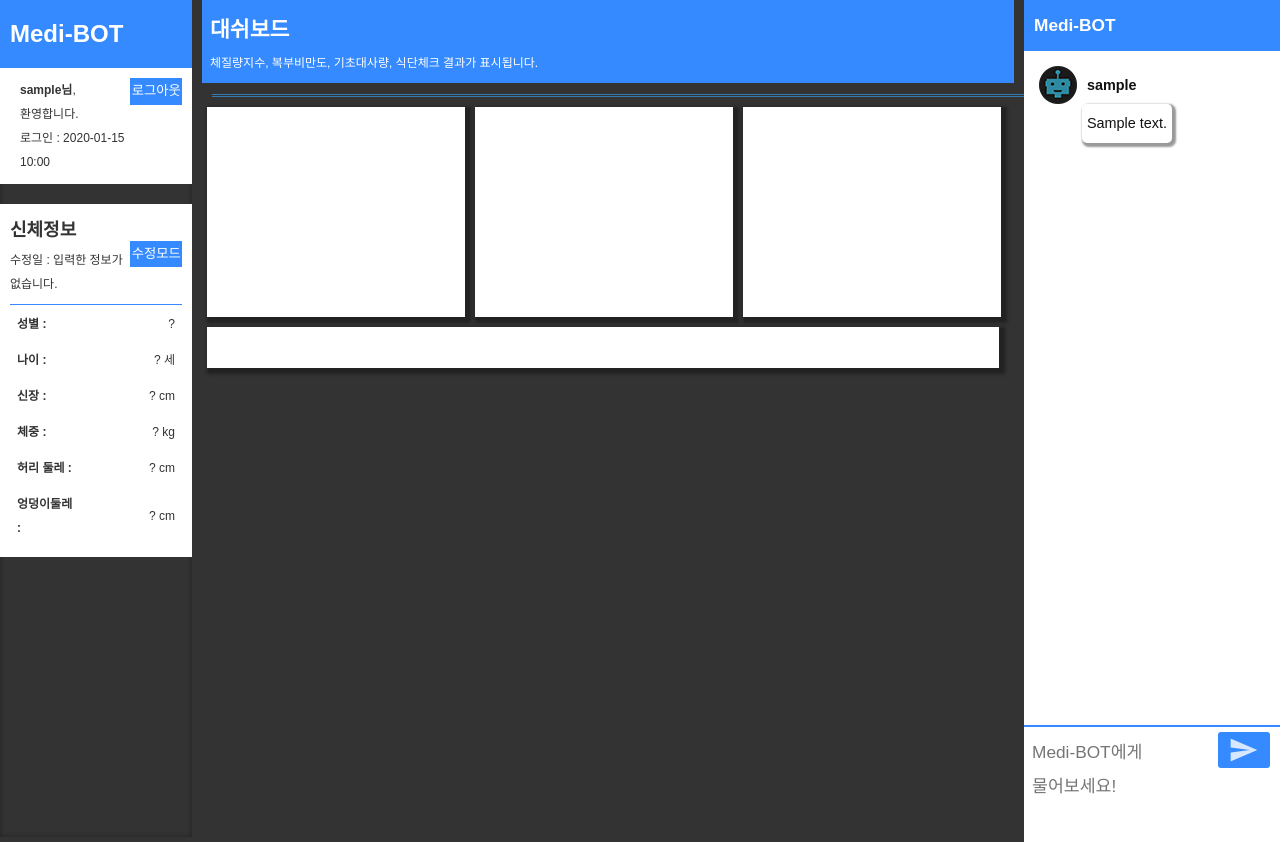
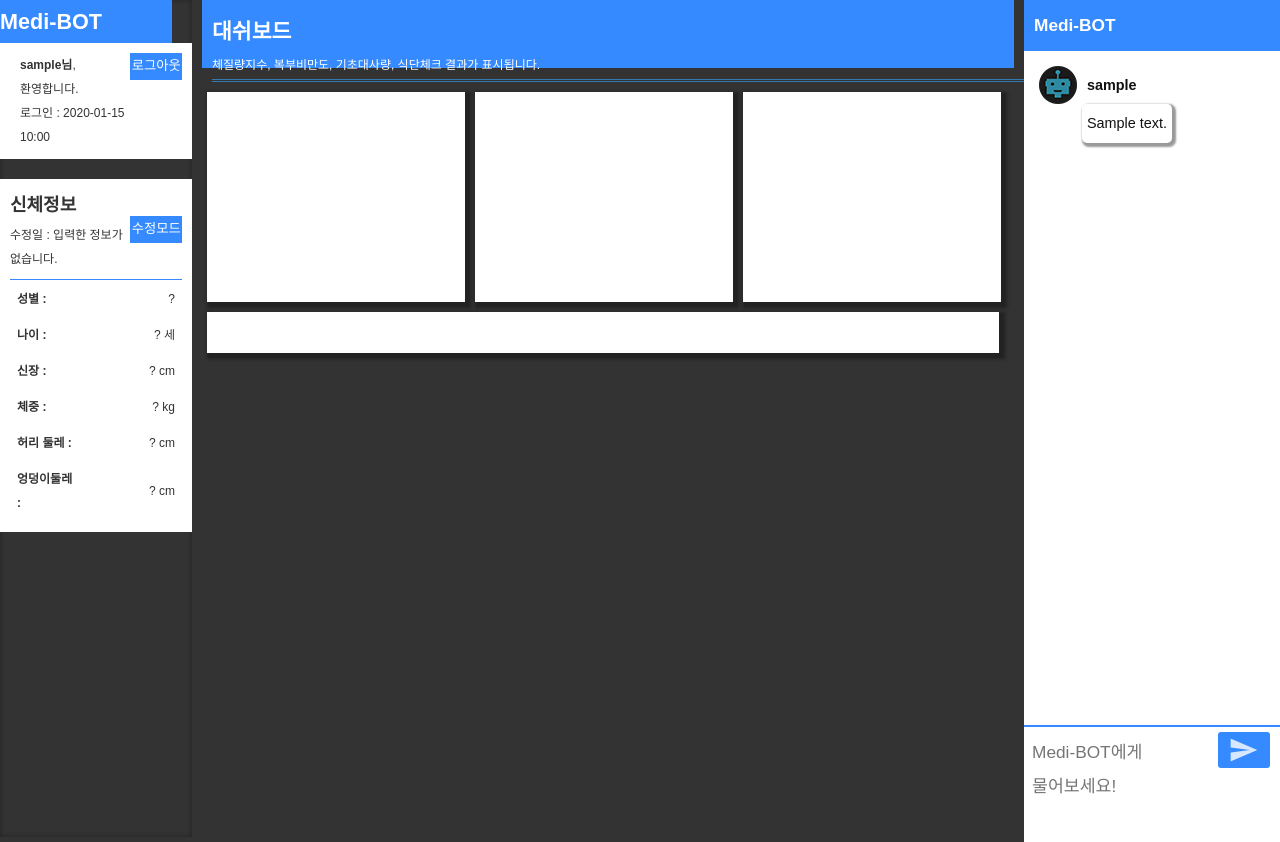
Before and after one commit to jangjaehong/chatbot, a Django app: page / in a window 1280 px wide. Run offline with Django 3.2, Linux system fonts and the light colour scheme; a user stored in the database is signed in; tables that the repository leaves empty hold one stand-in row (values such as "Sample post").

Commit message:
make test

```diff
--- a/medibot/static/medibot/css/manage-page.css
+++ b/medibot/static/medibot/css/manage-page.css
@@ -1,5 +1,5 @@
 /* 대쉬보드 */
-.manage-header{width:calc(100% - 16px);padding:8px 8px;background:#368AFF;}
+.manage-header{width:calc(100% - 20px);height:48px;padding:10px;background:#368AFF;}
 .manage-header .title{font-size:1.8em;color:#fff;font-weight:bold}
 .manage-header .explain{font-size:1em;color:#fff}
 
--- a/medibot/static/medibot/css/user-info.css
+++ b/medibot/static/medibot/css/user-info.css
@@ -1,6 +1,7 @@
 /* logo */
 .logo{
     width:calc(100% - 20px);
+    height:48px
     padding:10px;
     display:flex;
     flex-direction:row;
@@ -8,7 +9,7 @@
     align-items:center;
     background:#368AFF;
 }
-.logo .tit{width:100%;font-size:2em;font-weight:bold;color:#fff;}
+.logo .tit{width:100%;font-size:1.8em;font-weight:bold;color:#fff;}
 .logo a:hover{background:#fff;}
 .logo .ic_menu{display:none;}
 
```
